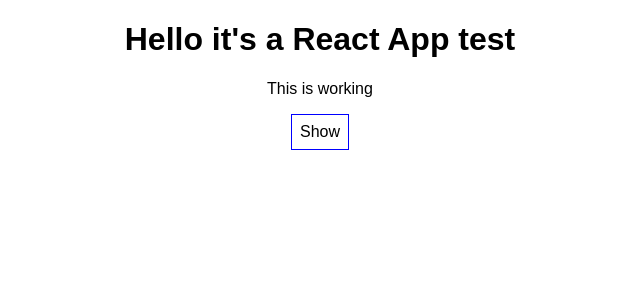
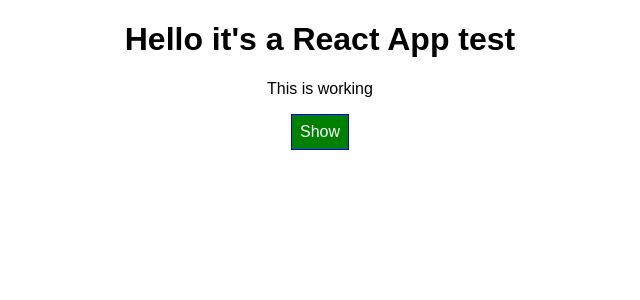
Before and after one commit to minsikim/react-app-test, a React (Create React App) app: page / in a window 1280 px wide. Shown: the top 300 px of the page, without its empty margins (320-960 px from the left). Built offline with nearby package versions, Linux system fonts and the light colour scheme.

Commit message:
style radium

```diff
--- a/package.json
+++ b/package.json
@@ -12,5 +12,8 @@
     "build": "react-scripts build",
     "test": "react-scripts test --env=jsdom",
     "eject": "react-scripts eject"
+  },
+  "devDependencies": {
+    "radium": "^0.24.0"
   }
 }
--- a/src/App.js
+++ b/src/App.js
@@ -1,6 +1,7 @@
 import React, { Component } from 'react';
 import './App.css';
-import Person from './Person/Person'
+import Radium from 'radium';
+import Person from './Person/Person';
 
 class App extends Component {
   //this is special variable extended from compenent
@@ -61,6 +62,17 @@ class App extends Component {
   }
 
   render() {
+    const style = {
+      backgroundColor: 'green',
+      color: 'white',
+      font: 'inherit',
+      border: '1px solid blue',
+      padding: '8px',
+      ':hover': {
+        backgroundColor: 'lightgreen',
+        color: 'black'
+      }
+    }
   //this is first way of conditionally rendering parts
     let persons = null;
   // map() executes the given function to every array value
@@ -94,15 +106,14 @@ class App extends Component {
             name={this.state.persons[3].name}
             age={this.state.persons[3].age}/> */}
         </div>
-      )
+      );
+      style.backgroundColor = 'red';
+      style[':hover'] = {
+        backgroundColor: 'salmon',
+        color: 'black'
+      }
     }
 
-    const style = {
-      backgroundColor: 'white',
-      font: 'inherit',
-      border: '1px solid blue',
-      padding: '8px'
-    }
     return (
       <div className="App">
         <h1>Hello it's a React App test</h1>
@@ -117,4 +128,4 @@ class App extends Component {
   }
 }
 
-export default App;
+export default Radium(App);
```
Also changed, not shown: 1 other file (tests, documents, lock files or other folders).
